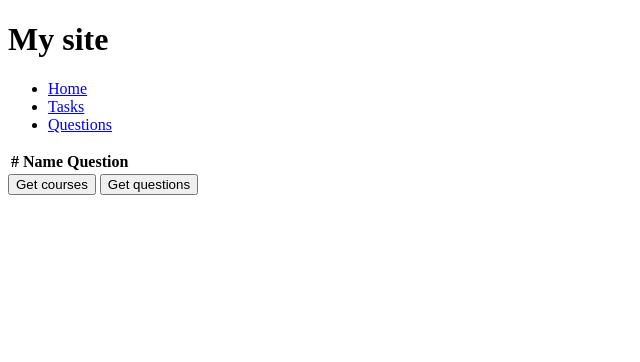
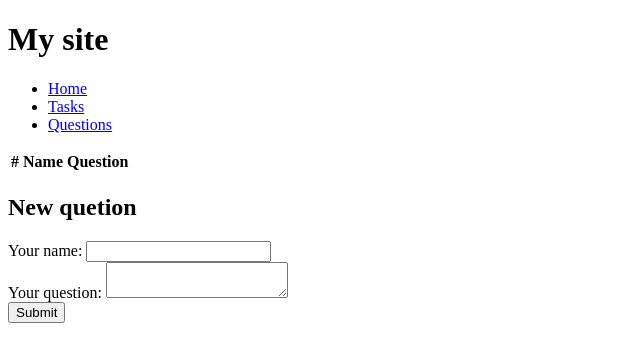
Before and after one commit to DmitriyLishikov/oct-mvc.local, a PHP site: page /questions in a window 1280 px wide. Shown: the top 362 px of the page, without its empty margins (0-640 px from the left). Run offline with PHP 8.4, Linux system fonts and the light colour scheme; data that the repository does not hold is empty.

Commit message:
new question form

```diff
--- a/app/views/questions_index_view.php
+++ b/app/views/questions_index_view.php
@@ -10,6 +10,15 @@
 
     </tbody>
 </table>
-<button id="courses" type="button">Get courses</button>
-<button id="questions-btn" type="button">Get questions</button>
+<!--<button id="courses" type="button">Get courses</button>-->
+<h2>New quetion</h2>
+<form name="question">
+    <label>Your name:
+        <input type="text" name="author" required/>
+    </label>
+    <label>Your question:
+        <textarea name="text" required></textarea>
+    </label>
+    <input type="submit" />
+</form>
 <script src="js/questions.js"></script>
--- a/app/views/template_main_view.php
+++ b/app/views/template_main_view.php
@@ -3,6 +3,7 @@
     <head>
         <meta charset="UTF-8">
         <title></title>
+        <link href="../../css/question.css" rel="stylesheet" type="text/css"/>
         <script src="../../js/tasks.js" type="text/javascript"></script>
     </head>
     <body>
--- /dev/null
+++ b/css/question.css
@@ -0,0 +1,3 @@
+form[name="question"] label{
+    display: block;
+}
--- a/js/questions.js
+++ b/js/questions.js
@@ -1,23 +1,23 @@
-document.getElementById('courses').onclick = function () {
-    var xhr = new XMLHttpRequest();
-    xhr.open('GET', 'https://api.privatbank.ua/p24api/pubinfo?json&exchange&coursid=5');
-    xhr.onreadystatechange = function () {
-        if (xhr.readyState === 4) {
-            if (xhr.status === 200) {
-                var json_text = xhr.responseText;
-                var courses = JSON.parse(json_text); //разбирает строку на объект
-                for (var i = 0; i < courses.length; i++) {
-                    alert(courses[i].ccy); //TODO выводи как хочешь
-                }
-            } else {
-                alert('error : ' + xhr.statusText);
-            }
-        }
-    };
-    xhr.send();
-};
+//document.getElementById('courses').onclick = function () {
+//    var xhr = new XMLHttpRequest();
+//    xhr.open('GET', 'https://api.privatbank.ua/p24api/pubinfo?json&exchange&coursid=5');
+//    xhr.onreadystatechange = function () {
+//        if (xhr.readyState === 4) {
+//            if (xhr.status === 200) {
+//                var json_text = xhr.responseText;
+//                var courses = JSON.parse(json_text); //разбирает строку на объект
+//                for (var i = 0; i < courses.length; i++) {
+//                    alert(courses[i].ccy); //TODO выводи как хочешь
+//                }
+//            } else {
+//                alert('error : ' + xhr.statusText);
+//            }
+//        }
+//    };
+//    xhr.send();
+//};
 
-document.getElementById('questions-btn').onclick = function () {
+function showQuestions() {
     var xhr = new XMLHttpRequest();
     xhr.open('GET', '/api/questions');
     xhr.onreadystatechange = function () {
@@ -37,3 +37,4 @@
     };
     xhr.send();
 };
+showQuestions();
```
